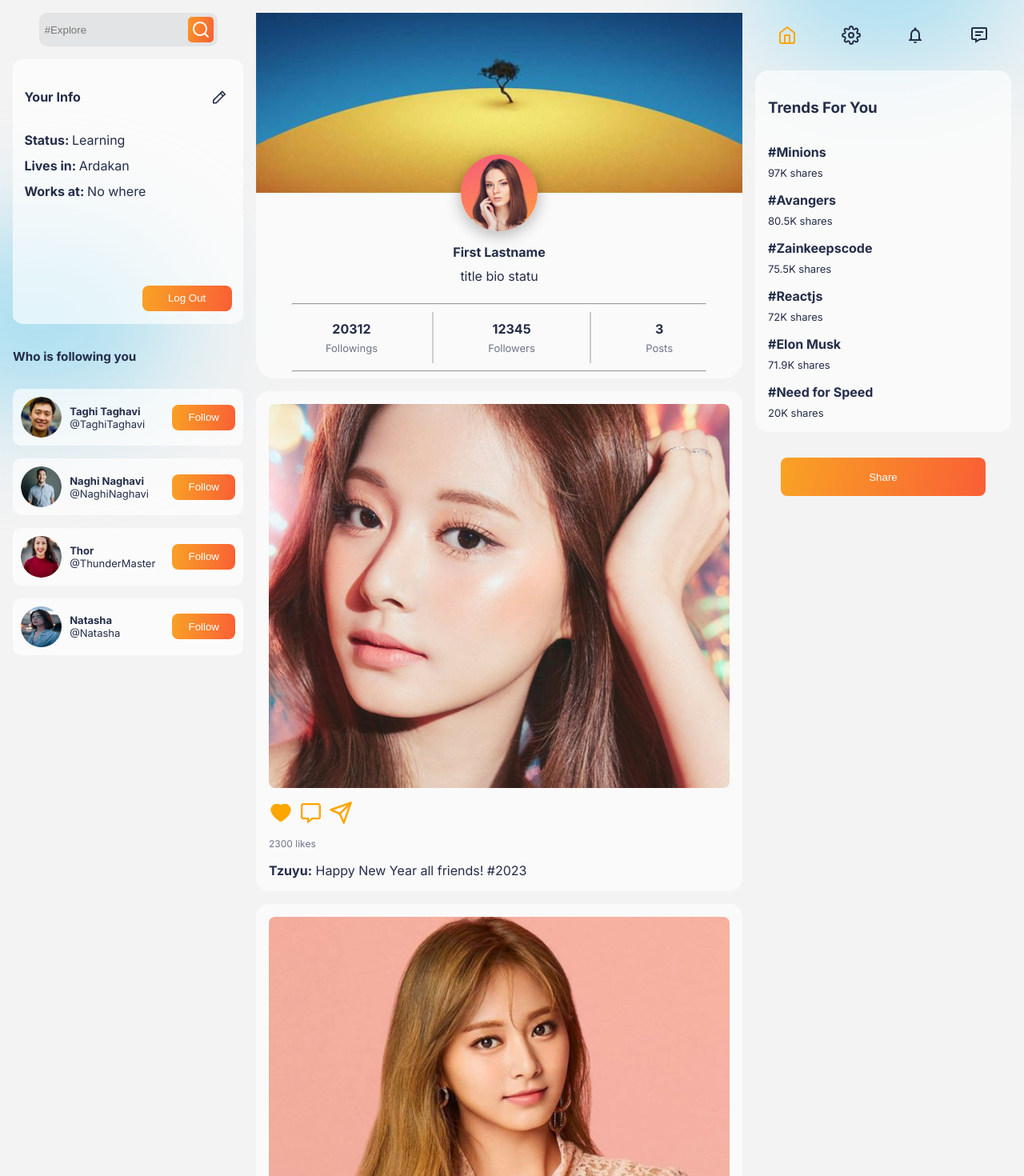
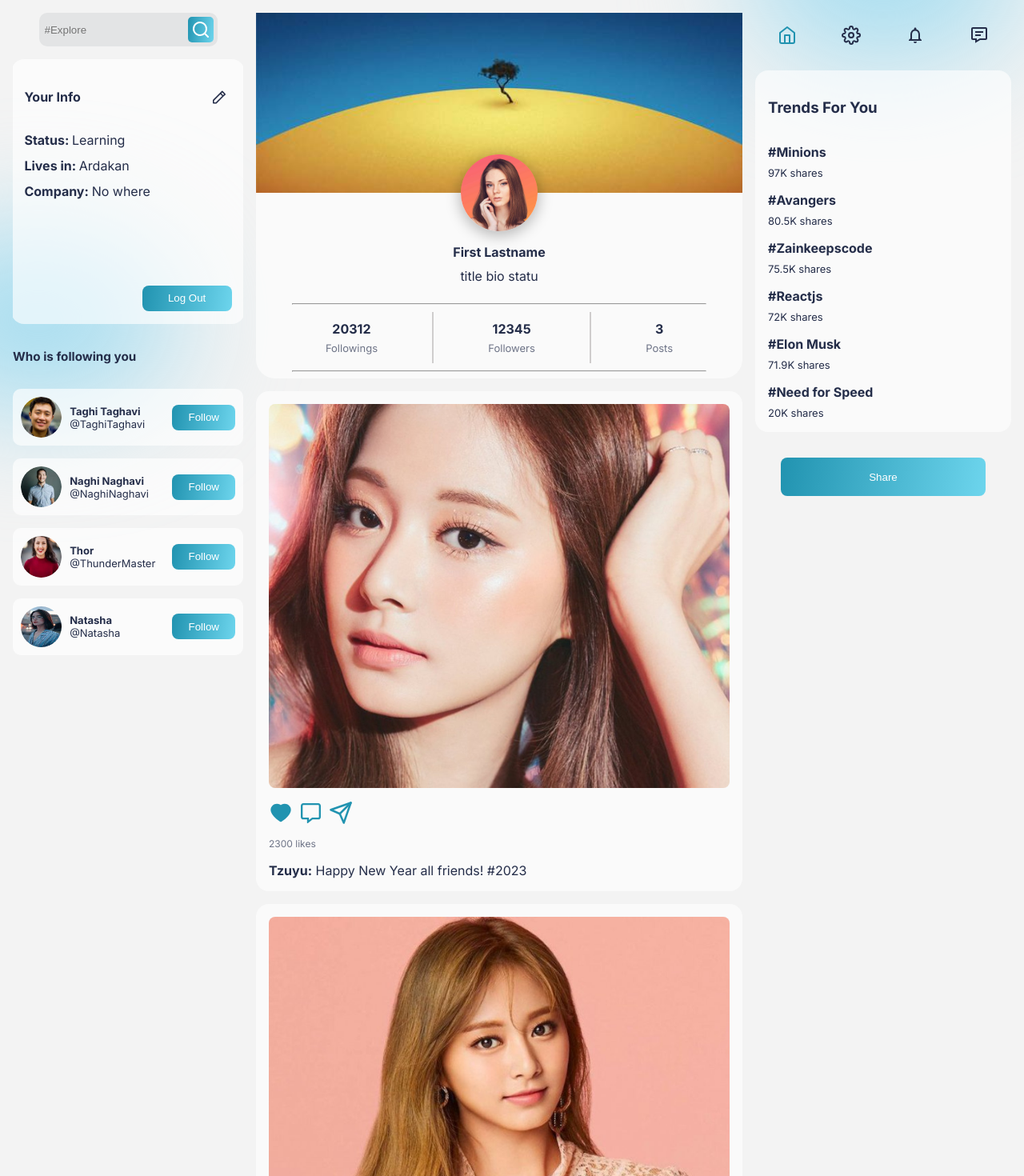
Before and after one commit to Mohammad-Vatankhah/project-manager, a React (Create React App) app in the folder client/: page / in a window 1280 px wide. Shown: the top 1470 px of the page at 80% size. Built offline with nearby package versions, Linux system fonts and the light colour scheme.

Commit message:
new styling

```diff
--- a/client/src/App.css
+++ b/client/src/App.css
@@ -5,8 +5,10 @@
   --gray: rgba(36, 45, 73, 0.65);
   --profileShadow: 0px 4px 17px 2px rgba(0, 0, 0, 0.25);
   --hrColor: #cfcdcd;
+  --lightBlue: #6dd5ed;
+  --blue: #2193b0;
   --cardColor: rgba(255, 255, 255, 0.64);
-  --buttonBg: linear-gradient(98.63deg, #f9a225 0%, #f95f35 100%);
+  --buttonBg: linear-gradient(98.63deg, #2193b0 0%, #6dd5ed 100%);
   --inputColor: rgba(40, 52, 62, 0.07);
   --photo: #4cb256;
   --video: #4a4eb7;
@@ -43,9 +45,9 @@
 }
 
 .button:hover {
-  color: orange;
+  color: #2193b0;
   background: transparent;
-  border: 2px solid var(--orange);
+  border: 2px solid #2193b0;
 }
 
 ::-webkit-scrollbar {
--- a/client/src/Components/InfoCard/InfoCard.jsx
+++ b/client/src/Components/InfoCard/InfoCard.jsx
@@ -17,7 +17,7 @@ export const InfoCard = () => {
             <span>Ardakan</span>
         </div>
         <div className="info">
-            <span><b>Works at: </b></span>
+            <span><b>Company: </b></span>
             <span>No where</span>
         </div>
         <button className='button' id= "logout-button">Log Out</button>
--- a/client/src/Components/LogoSearch/LogoSearch.css
+++ b/client/src/Components/LogoSearch/LogoSearch.css
@@ -27,7 +27,7 @@
     display: flex;
     align-items: center;
     justify-self: center;
-    background: linear-gradient(106.23deg, #f99827, #f95f35 100%);
+    background: var(--buttonBg);
     border-radius: 5px;
     padding: 4px;
     color: #fff;
--- a/client/src/Components/Project/Project.jsx
+++ b/client/src/Components/Project/Project.jsx
@@ -6,7 +6,7 @@ import { AiOutlineHeart } from "react-icons/ai";
 import { FiSend } from "react-icons/fi";
 
 const Project = (data) => {
-  const likeStyle = { fontSize: 30, color: "orange", cursor: "pointer" }
+  const likeStyle = { fontSize: 30, color: "var(--blue)", cursor: "pointer" }
   return (
     <div className="Project">
       <img src={data.data.img} alt="" />
@@ -23,7 +23,7 @@ const Project = (data) => {
         <FaRegCommentAlt
           style={{
             fontSize: 25,
-            color: "orange",
+            color: "var(--blue)",
             marginLeft: "10px",
             cursor: "pointer",
           }}
@@ -31,7 +31,7 @@ const Project = (data) => {
         <FiSend
           style={{
             fontSize: 30,
-            color: "orange",
+            color: "var(--blue)",
             marginLeft: "10px",
             cursor: "pointer",
           }}
--- a/client/src/Components/RightSide/RightSide.jsx
+++ b/client/src/Components/RightSide/RightSide.jsx
@@ -8,7 +8,7 @@ import TrendCard from "../TrendCard/TrendCard";
 
 const RightSide = () => {
   const iconStyle = { fontSize: 30, cursor: "pointer" };
-  const iconStyleActive = { fontSize: 30, cursor: "pointer", color: "orange" };
+  const iconStyleActive = { fontSize: 30, cursor: "pointer", color: "var(--blue)" };
   return (
     <div className="RightSide">
       <div className="navIcons">
```
